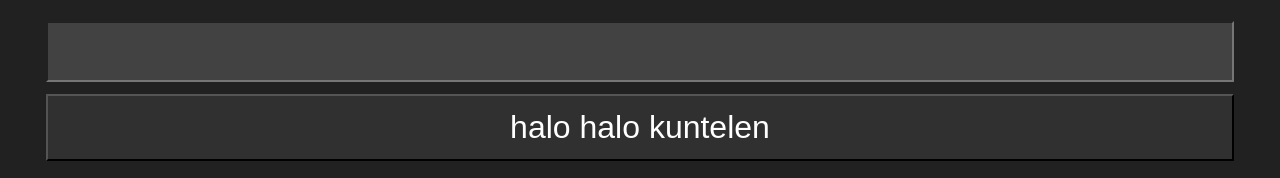
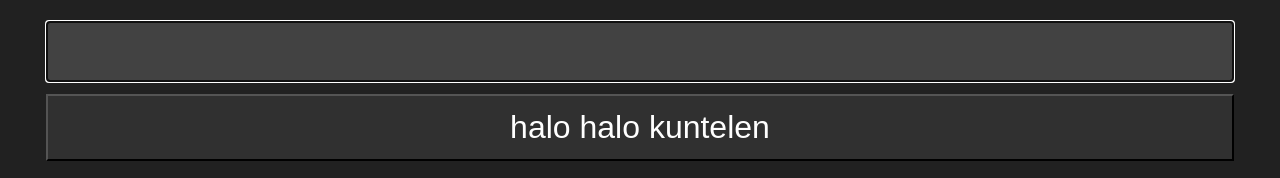
Before and after one commit to suikale/panel, a plain HTML site: page index.html in a window 1280 px wide. Shown: the top 178 px of the page. Drawn offline with nearby package versions, Linux system fonts and the light colour scheme.

Commit message:
autofocus

```diff
--- a/index.html
+++ b/index.html
@@ -50,7 +50,7 @@
 		</script>
 
 		<form method="post" autocomplete="off" >
-			<input type="text" name="text" id="text" />
+			<input type="text" name="text" id="text" autofocus/>
 			<br>
 			<input type="submit" id="button" value="halo halo kuntelen" />
 		</form>
```
